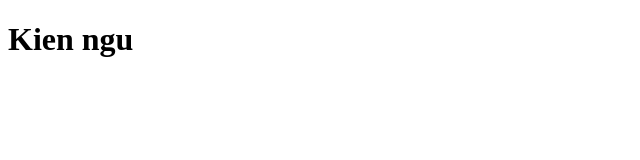
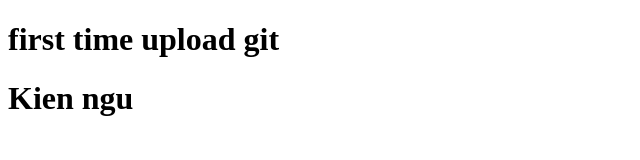
Before and after one commit to TheBao2004/project_1, a plain HTML site: page index.html in a window 1280 px wide. Shown: the whole page, without its empty margins (0-640 px from the left). Drawn offline with Linux system fonts and the light colour scheme.

Commit message:
second commit

```diff
--- a/index.html
+++ b/index.html
@@ -6,8 +6,9 @@
     <title>Document</title>
 </head>
 <body>
-
-
+    <h1>
+		first time upload git
+	</h1>
 
 <div class="root"></div>
 
```
